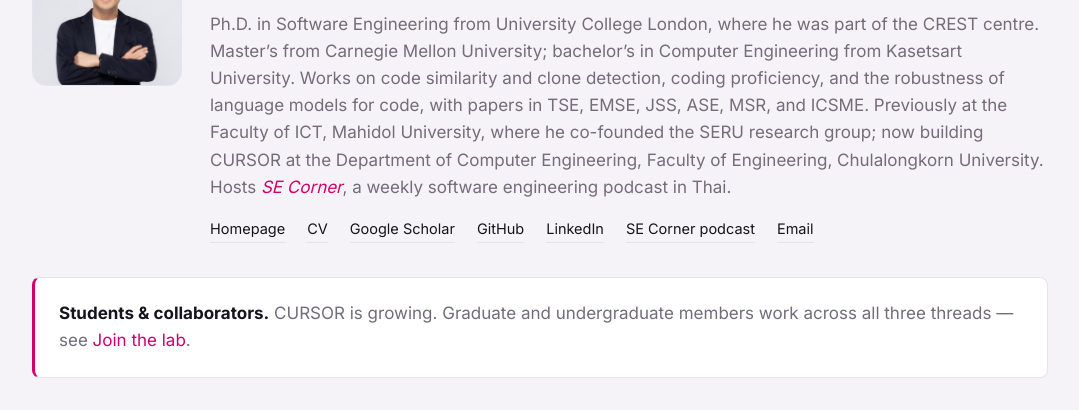
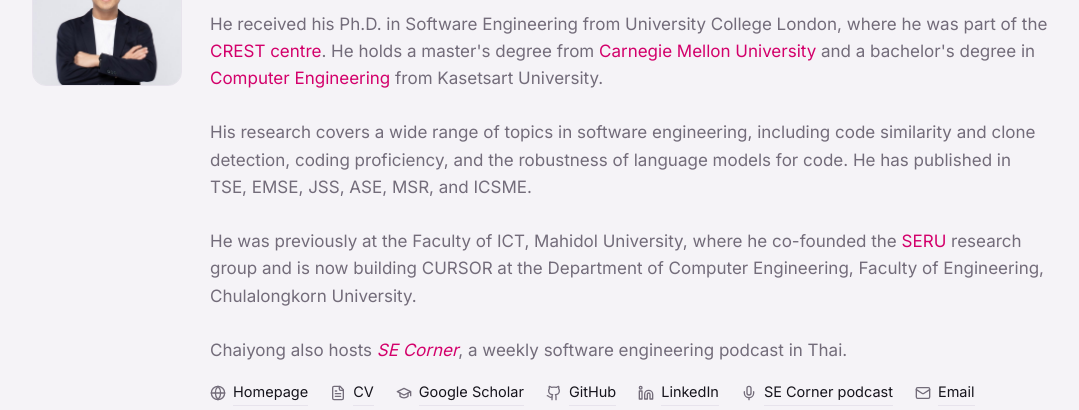
Before and after one commit to lab-cursor/lab-cursor.github.io, a plain HTML site: page people.html in a window 1280 px wide. Shown: the part 392-802 px from the top of the page, without its empty margins (100-1179 px from the left). Drawn offline with Linux system fonts and the light colour scheme.

Commit message:
Rewrite People bio, add affiliation links and profile link icons
Co-Authored-By: Claude Opus 5.5 <noreply@anthropic.com>

```diff
--- a/css/style.css
+++ b/css/style.css
@@ -76,8 +76,11 @@ section.panel{background:var(--panel);border-top:1px solid var(--hair);border-bo
 .person .role{color:var(--magenta);font-family:var(--mono);font-size:13.5px;margin:0 0 14px;}
 .person p{margin:0 0 16px;color:var(--slate);}
 .plinks{display:flex;gap:22px;flex-wrap:wrap;font-size:14.5px;}
-.plinks a{color:var(--ink);border-bottom:1px solid var(--hair);padding-bottom:2px;transition:border-color .15s;}
-.plinks a:hover{border-color:var(--magenta);}
+.plinks a{display:inline-flex;align-items:center;gap:7px;color:var(--ink);}
+.plinks a span{border-bottom:1px solid var(--hair);padding-bottom:2px;transition:border-color .15s;}
+.plinks a svg{width:16px;height:16px;flex:none;color:var(--slate);transition:color .15s;}
+.plinks a:hover span{border-color:var(--magenta);}
+.plinks a:hover svg{color:var(--magenta);}
 .join-note{margin-top:34px;padding:22px 24px;border:1px solid var(--hair);border-left:3px solid var(--magenta);border-radius:8px;background:var(--white);}
 .join-note p{margin:0;color:var(--slate);}
 .join-note b{color:var(--ink);}
--- a/people.html
+++ b/people.html
@@ -49,15 +49,19 @@
         <div>
           <h3>Dr. Chaiyong Ragkhitwetsagul</h3>
           <p class="role">Lab director · Lecturer in Software Engineering</p>
-          <p>Ph.D. in Software Engineering from University College London, where he was part of the CREST centre. Master’s from Carnegie Mellon University; bachelor’s in Computer Engineering from Kasetsart University. Works on code similarity and clone detection, coding proficiency, and the robustness of language models for code, with papers in TSE, EMSE, JSS, ASE, MSR, and ICSME. Previously at the Faculty of ICT, Mahidol University, where he co-founded the SERU research group; now building CURSOR at the Department of Computer Engineering, Faculty of Engineering, Chulalongkorn University. Hosts <a href="https://open.spotify.com/show/0hyZX5MY0khHqOY8NaEvUX" style="color:var(--magenta)"><i>SE Corner</i></a>, a weekly software engineering podcast in Thai.</p>
+          <p>He received his Ph.D. in Software Engineering from University College London, where he was part of the <a href="http://crest.cs.ucl.ac.uk/" style="color:var(--magenta)">CREST centre</a>. He holds a master's degree from <a href="https://www.cmu.edu/" style="color:var(--magenta)">Carnegie Mellon University</a> and a bachelor's degree in <a href="http://cpe.ku.ac.th/" style="color:var(--magenta)">Computer Engineering</a> from Kasetsart University.
+          <br/><br/>His research covers a wide range of topics in software engineering, including code similarity and clone detection, coding proficiency, and the robustness of language models for code. He has published in TSE, EMSE, JSS, ASE, MSR, and ICSME.
+          <br/><br/>He was previously at the Faculty of ICT, Mahidol University, where he co-founded the <a href="https://muict-seru.github.io" style="color:var(--magenta)">SERU</a> research group and is now building CURSOR at the Department of Computer Engineering, Faculty of Engineering, Chulalongkorn University.
+
+          <br/><br/>Chaiyong also hosts <a href="https://open.spotify.com/show/0hyZX5MY0khHqOY8NaEvUX" style="color:var(--magenta)"><i>SE Corner</i></a>, a weekly software engineering podcast in Thai.</p>
           <div class="plinks">
-            <a href="https://www.chaiyong.dev/">Homepage</a>
-            <a href="https://cragkhit.github.io/MyCV/">CV</a>
-            <a href="https://scholar.google.com/citations?user=VArdauUAAAAJ">Google Scholar</a>
-            <a href="https://github.com/cragkhit">GitHub</a>
-            <a href="https://www.linkedin.com/in/chaiyong-ragkhitwetsagul-4286406">LinkedIn</a>
-            <a href="https://open.spotify.com/show/0hyZX5MY0khHqOY8NaEvUX">SE Corner podcast</a>
-            <a href="mailto:cragkhit@gmail.com">Email</a>
+            <a href="https://www.chaiyong.dev/"><svg viewBox="0 0 24 24" fill="none" stroke="currentColor" stroke-width="2" stroke-linecap="round" stroke-linejoin="round" aria-hidden="true"><circle cx="12" cy="12" r="10"/><path d="M12 2a14.5 14.5 0 0 0 0 20 14.5 14.5 0 0 0 0-20"/><path d="M2 12h20"/></svg><span>Homepage</span></a>
+            <a href="https://cragkhit.github.io/MyCV/"><svg viewBox="0 0 24 24" fill="none" stroke="currentColor" stroke-width="2" stroke-linecap="round" stroke-linejoin="round" aria-hidden="true"><path d="M15 2H6a2 2 0 0 0-2 2v16a2 2 0 0 0 2 2h12a2 2 0 0 0 2-2V7Z"/><path d="M14 2v4a2 2 0 0 0 2 2h4"/><path d="M16 13H8"/><path d="M16 17H8"/><path d="M10 9H8"/></svg><span>CV</span></a>
+            <a href="https://scholar.google.com/citations?user=VArdauUAAAAJ"><svg viewBox="0 0 24 24" fill="none" stroke="currentColor" stroke-width="2" stroke-linecap="round" stroke-linejoin="round" aria-hidden="true"><path d="M22 10v6M2 10l10-5 10 5-10 5z"/><path d="M6 12v5c3 3 9 3 12 0v-5"/></svg><span>Google Scholar</span></a>
+            <a href="https://github.com/cragkhit"><svg viewBox="0 0 24 24" fill="none" stroke="currentColor" stroke-width="2" stroke-linecap="round" stroke-linejoin="round" aria-hidden="true"><path d="M15 22v-4a4.8 4.8 0 0 0-1-3.5c3 0 6-2 6-5.5.08-1.25-.27-2.48-1-3.5.28-1.15.28-2.35 0-3.5 0 0-1 0-3 1.5-2.64-.5-5.36-.5-8 0C6 2 5 2 5 2c-.3 1.15-.3 2.35 0 3.5A5.403 5.403 0 0 0 4 9c0 3.5 3 5.5 6 5.5-.39.49-.68 1.05-.85 1.65-.17.6-.22 1.23-.15 1.85v4"/><path d="M9 18c-4.51 2-5-2-7-2"/></svg><span>GitHub</span></a>
+            <a href="https://www.linkedin.com/in/chaiyong-ragkhitwetsagul-4286406"><svg viewBox="0 0 24 24" fill="none" stroke="currentColor" stroke-width="2" stroke-linecap="round" stroke-linejoin="round" aria-hidden="true"><path d="M16 8a6 6 0 0 1 6 6v7h-4v-7a2 2 0 0 0-2-2 2 2 0 0 0-2 2v7h-4v-7a6 6 0 0 1 6-6z"/><rect width="4" height="12" x="2" y="9"/><circle cx="4" cy="4" r="2"/></svg><span>LinkedIn</span></a>
+            <a href="https://open.spotify.com/show/0hyZX5MY0khHqOY8NaEvUX"><svg viewBox="0 0 24 24" fill="none" stroke="currentColor" stroke-width="2" stroke-linecap="round" stroke-linejoin="round" aria-hidden="true"><path d="M12 2a3 3 0 0 0-3 3v7a3 3 0 0 0 6 0V5a3 3 0 0 0-3-3Z"/><path d="M19 10v2a7 7 0 0 1-14 0v-2"/><path d="M12 19v3"/></svg><span>SE Corner podcast</span></a>
+            <a href="mailto:cragkhit@gmail.com"><svg viewBox="0 0 24 24" fill="none" stroke="currentColor" stroke-width="2" stroke-linecap="round" stroke-linejoin="round" aria-hidden="true"><rect width="20" height="16" x="2" y="4" rx="2"/><path d="m22 7-8.97 5.7a1.94 1.94 0 0 1-2.06 0L2 7"/></svg><span>Email</span></a>
           </div>
         </div>
       </div>
```
